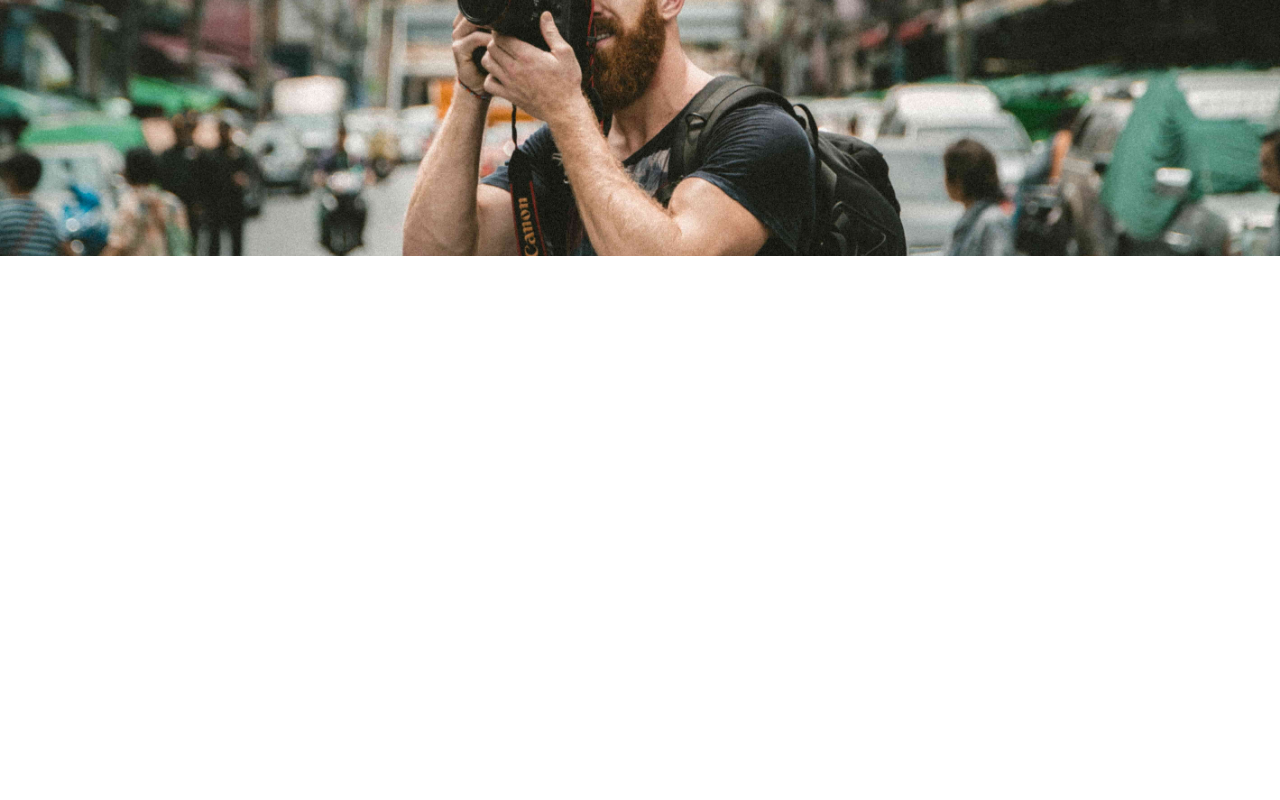
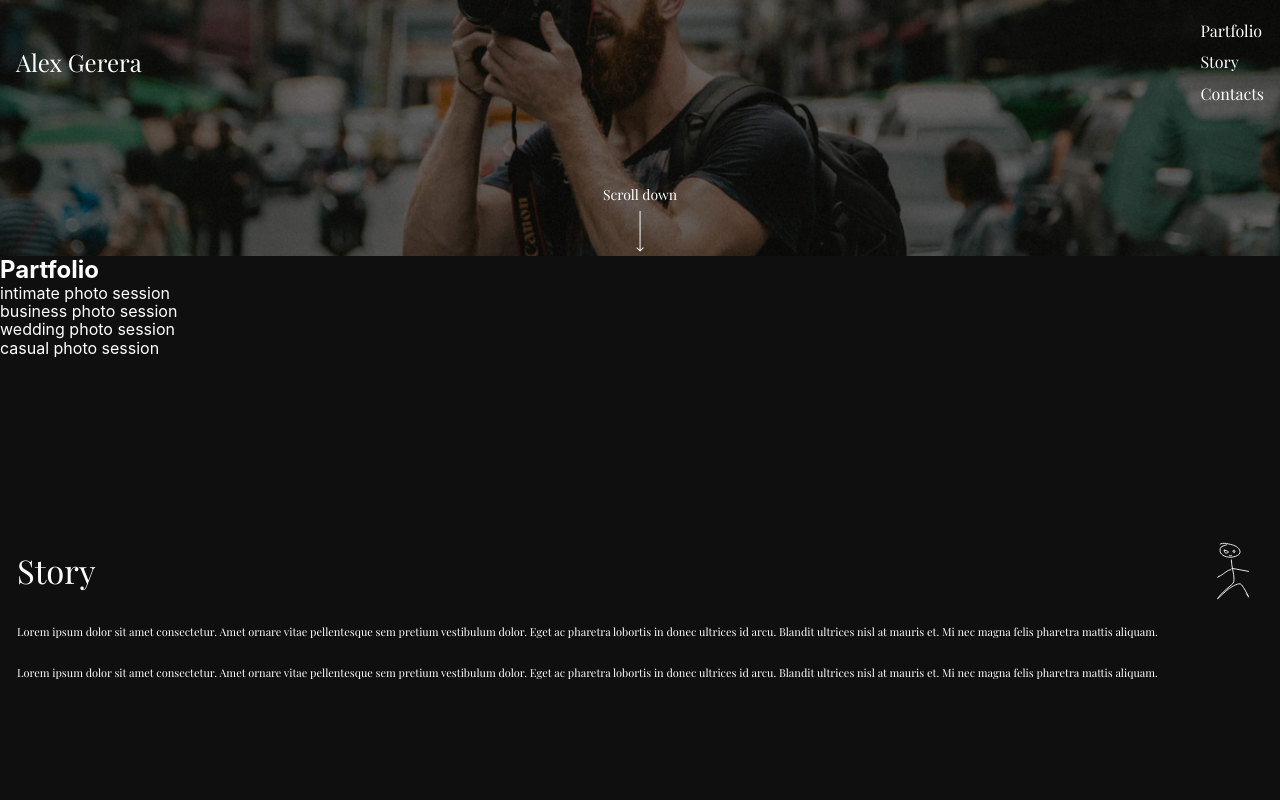
Before and after one commit to DKolod/alex-gerera, a React (Create React App) app: page / in a window 1280 px wide. Shown: the top 800 px of the page. Built offline with nearby package versions, Linux system fonts and the light colour scheme.

Commit message:
add text

```diff
--- a/public/index.html
+++ b/public/index.html
@@ -7,11 +7,24 @@
     <meta name="theme-color" content="#000000" />
     <meta name="description" content="Web site created using create-react-app" />
     <link rel="apple-touch-icon" href="%PUBLIC_URL%/camera.png" />
+    <link
+      rel="stylesheet"
+      href="https://cdnjs.cloudflare.com/ajax/libs/modern-normalize/1.1.0/modern-normalize.min.css"
+      integrity="sha512-wpPYUAdjBVSE4KJnH1VR1HeZfpl1ub8YT/NKx4PuQ5NmX2tKuGu6U/JRp5y+Y8XG2tV+wKQpNHVUX03MfMFn9Q=="
+      crossorigin="anonymous"
+      referrerpolicy="no-referrer"
+    />
     <!--
       manifest.json provides metadata used when your web app is installed on a
       user's mobile device or desktop. See https://developers.google.com/web/fundamentals/web-app-manifest/
     -->
     <link rel="manifest" href="%PUBLIC_URL%/manifest.json" />
+    <link rel="preconnect" href="https://fonts.googleapis.com" />
+    <link rel="preconnect" href="https://fonts.gstatic.com" crossorigin />
+    <link
+      href="https://fonts.googleapis.com/css2?family=Montserrat:wght@400;500;600&family=Playfair+Display&family=Raleway:wght@700&display=swap"
+      rel="stylesheet"
+    />
     <!--
       Notice the use of %PUBLIC_URL% in the tags above.
       It will be replaced with the URL of the `public` folder during the build.
--- a/src/components/screens/HomePage/HomePage.jsx
+++ b/src/components/screens/HomePage/HomePage.jsx
@@ -2,13 +2,14 @@ import React from 'react';
 import Hero from 'components/sections/Hero/Hero';
 import Contacts from 'components/sections/Contacts/Contacts';
 import Portfolio from 'components/sections/Portfolio/Portfolio';
+import Story from 'components/sections/Story/Story';
 
 const HomePage = () => {
   return (
     <>
       <Hero />
       <Portfolio />
-      {/* <Story /> */}
+      <Story />
       <Contacts />
     </>
   );
--- a/src/components/sections/Contacts/Contacts.jsx
+++ b/src/components/sections/Contacts/Contacts.jsx
@@ -1,8 +1,19 @@
 import React from 'react';
-// import styles from './Contacts.module.scss';
+import styles from './Contacts.module.scss';
+import MapMob from 'images/map-mob.jpg';
+// import sprite from 'images/icons.svg';
 
 const Contacts = () => {
-  return <div></div>;
+  return (
+    <div id="Contacts" className={styles.contactsSection}>
+      <h2>Contacts</h2>
+      {/* <svg className={styles.contactsIcon}>
+        <use href={sprite + '#'} />
+      </svg> */}
+
+      <img src={MapMob} alt="map" />
+    </div>
+  );
 };
 
 export default Contacts;
--- a/src/components/sections/Contacts/Contacts.module.scss
+++ b/src/components/sections/Contacts/Contacts.module.scss
@@ -0,0 +1,24 @@
+.contactsSection {
+    height: 264px;
+        padding: 20px 20px 16px;
+        background-color: #0f0f0f;
+        outline: 1px solid red;
+
+
+}
+.contactsSection h2 {
+    font-family: Playfair Display;
+        font-size: 24px;
+        font-style: normal;
+        font-weight: 400;
+        line-height: 140.1%;
+
+}
+.contactsSection img {
+    display: block;
+    margin: 0 auto;
+    margin-top: 20px;
+}
+.contactsIcon{
+    fill:wheat;
+}
--- a/src/components/sections/Hero/Hero.jsx
+++ b/src/components/sections/Hero/Hero.jsx
@@ -1,8 +1,31 @@
 import React from 'react';
 import styles from './Hero.module.scss';
+import sprite from 'images/icons.svg';
 
 const Hero = () => {
-  return <div className={styles.heroSection}></div>;
+  return (
+    <div className={styles.heroSection}>
+      <div className={styles.heroText}>
+        <h1 className={styles.heroTitle}>Alex Gerera</h1>
+        <ul className={styles.heroList}>
+          <li className={styles.heroItem}>
+            <a href="#Partfolio"> Partfolio</a>
+          </li>
+          <li className={styles.heroItem}>
+            <a href="#Story"> Story</a>
+          </li>
+          <li className={styles.heroItem}>
+            <a href="#Contacts"> Contacts</a>
+          </li>
+        </ul>
+      </div>
+
+      <p className={styles.heroBottomText}>Scroll down</p>
+      <svg className={styles.heroIcom}>
+        <use href={sprite + '#Arrow'} />
+      </svg>
+    </div>
+  );
 };
 
 export default Hero;
--- a/src/components/sections/Hero/Hero.module.scss
+++ b/src/components/sections/Hero/Hero.module.scss
@@ -1,12 +1,128 @@
+body {
+  margin: 0;
+  color: #fff;
+}
+
+* {
+  box-sizing: border-box;
+}
+
+p,
+h1,
+h2,
+h3 {
+  margin: 0;
+}
+
+ul {
+  margin: 0;
+  padding: 0;
+}
+
+li {
+  list-style: none;
+}
+
+a {
+  text-decoration: none;
+}
 .heroSection {
+  background: linear-gradient(0deg, rgba(0, 0, 0, 0.6) 0%, rgba(0, 0, 0, 0.6) 100%), url(../../../images/main.jpg);
+  // width: 100vw;
+  height: 256px;
+  background-position: center;
+  background-repeat: no-repeat;
+  background-size: cover;
+  background-position: center;
+  padding: 20px 16px 0 16px;
+}
 
-    background: url(../../../images/main.jpg);
+.heroText {
+  display: flex;
+  justify-content: space-between;
+  align-items: center;
+}
 
-        width: 100vw;
-        height: 256px;
-        background-position: center;
-        background-repeat: no-repeat;
-        background-size: cover;
-        background-position: center;
+.heroTitle {
+  color: #fff;
+  font-family: Playfair Display;
+  font-size: 24px;
+  font-style: normal;
+  font-weight: 400;
+  line-height: 140.1%;
+  transition: 250ms;
+
+    &:hover,
+    &:focus {
+      transform: scale(1.2);
+      color: rgb(110, 110, 110);
+    }
+
 
 }
+
+.heroItem a {
+  color: #fff;
+  font-family: Playfair Display;
+  font-size: 16px;
+  font-style: normal;
+  font-weight: 400;
+  line-height: 140.1%;
+  transition: 250ms;
+
+
+    &:hover,
+    &:focus {
+
+      color: rgba(185, 98, 98, 0.699);
+    }
+}
+.heroItem{
+  position: relative;
+
+}
+.heroItem::after{
+  content: '';
+    width: 0;
+    height: 2px;
+    position: absolute;
+    bottom: -4px;
+    right: 0;
+    background: #f38181;
+    transition: width 0.5s, left 0.5s;
+}
+.heroItem:hover::after {
+  width: 100%;
+  left: 0;
+}
+
+
+
+
+.heroItem + .heroItem {
+  margin-top: 9px;
+}
+
+.heroBottomText {
+  text-align: center;
+  margin-top: 80px;
+  color: #fff;
+  font-family: Playfair Display;
+  font-size: 14px;
+  font-style: normal;
+  font-weight: 400;
+  line-height: 140.1%;
+}
+.heroIcom {
+  fill: #fff;
+  height: 41px;
+  width: 100%;
+  margin-top: 6px;
+  transition: 250ms;
+
+    &:hover,
+    &:focus {
+      transform: scale(1.3);
+
+    }
+}
--- a/src/components/sections/Portfolio/Portfolio.jsx
+++ b/src/components/sections/Portfolio/Portfolio.jsx
@@ -1,8 +1,18 @@
 import React from 'react';
-// import styles from './Portfolio.module.scss';
+import styles from './Portfolio.module.scss';
 
 const Portfolio = () => {
-  return <div></div>;
+  return (
+    <div id="Portfolio" className={styles.portfolioSection}>
+      <h2>Partfolio</h2>
+      <ul>
+        <li>intimate photo session</li>
+        <li>business photo session</li>
+        <li>wedding photo session</li>
+        <li>casual photo session</li>
+      </ul>
+    </div>
+  );
 };
 
 export default Portfolio;
--- a/src/components/sections/Portfolio/Portfolio.module.scss
+++ b/src/components/sections/Portfolio/Portfolio.module.scss
@@ -0,0 +1,7 @@
+.portfolioSection {
+    width: 100vw;
+    height: 256px ;
+
+    background-color: #0F0F0F;
+
+}
--- a/src/components/sections/Story/Story.jsx
+++ b/src/components/sections/Story/Story.jsx
@@ -1,8 +1,27 @@
 import React from 'react';
-// import styles from './Story.module.scss';
+import styles from './Story.module.scss';
+import sprite from 'images/icons.svg';
 
 const Story = () => {
-  return <div></div>;
+  return (
+    <div id="Story" className={styles.storySection}>
+      <div className={styles.storyTopThump}>
+        <h2 className={styles.storyTitle}>Story</h2>
+        <svg className={styles.storyIcom}>
+          <use href={sprite + '#man'} />
+        </svg>
+      </div>
+
+      <p className={styles.storyText}>
+        Lorem ipsum dolor sit amet consectetur. Amet ornare vitae pellentesque sem pretium vestibulum dolor. Eget ac pharetra lobortis in donec ultrices id
+        arcu. Blandit ultrices nisl at mauris et. Mi nec magna felis pharetra mattis aliquam.
+      </p>
+      <p className={styles.storyText}>
+        Lorem ipsum dolor sit amet consectetur. Amet ornare vitae pellentesque sem pretium vestibulum dolor. Eget ac pharetra lobortis in donec ultrices id
+        arcu. Blandit ultrices nisl at mauris et. Mi nec magna felis pharetra mattis aliquam.
+      </p>
+    </div>
+  );
 };
 
 export default Story;
--- /dev/null
+++ b/src/components/sections/Story/Story.module.scss
@@ -0,0 +1,39 @@
+.storySection {
+  height: 305px;
+  padding: 21px 17px 16px 17px;
+  background-color: #0f0f0f;
+
+}
+.storyTopThump{
+  display: flex;
+  align-items: center;
+}
+
+.storyTitle {
+  font-family: Playfair Display;
+  font-size: 32.821px;
+  font-style: normal;
+  font-weight: 400;
+  line-height: 140.1%;
+}
+
+.storyIcom {
+  width: 46px;
+  height: 76px;
+  margin-left: auto;
+}
+
+.storyText {
+  font-family: Playfair Display;
+  font-size: 11px;
+  font-style: normal;
+  font-weight: 400;
+  line-height: 140.1%;
+}
+
+.storyText:first-of-type {
+  margin-top: 15px;
+}
+.storyText + .storyText {
+  margin-top: 26px;
+}
```
Also changed, not shown: src/components/sections/Story/Story.modulex.scss (deleted), src/images/icons.svg, src/images/map-mob.jpg.
